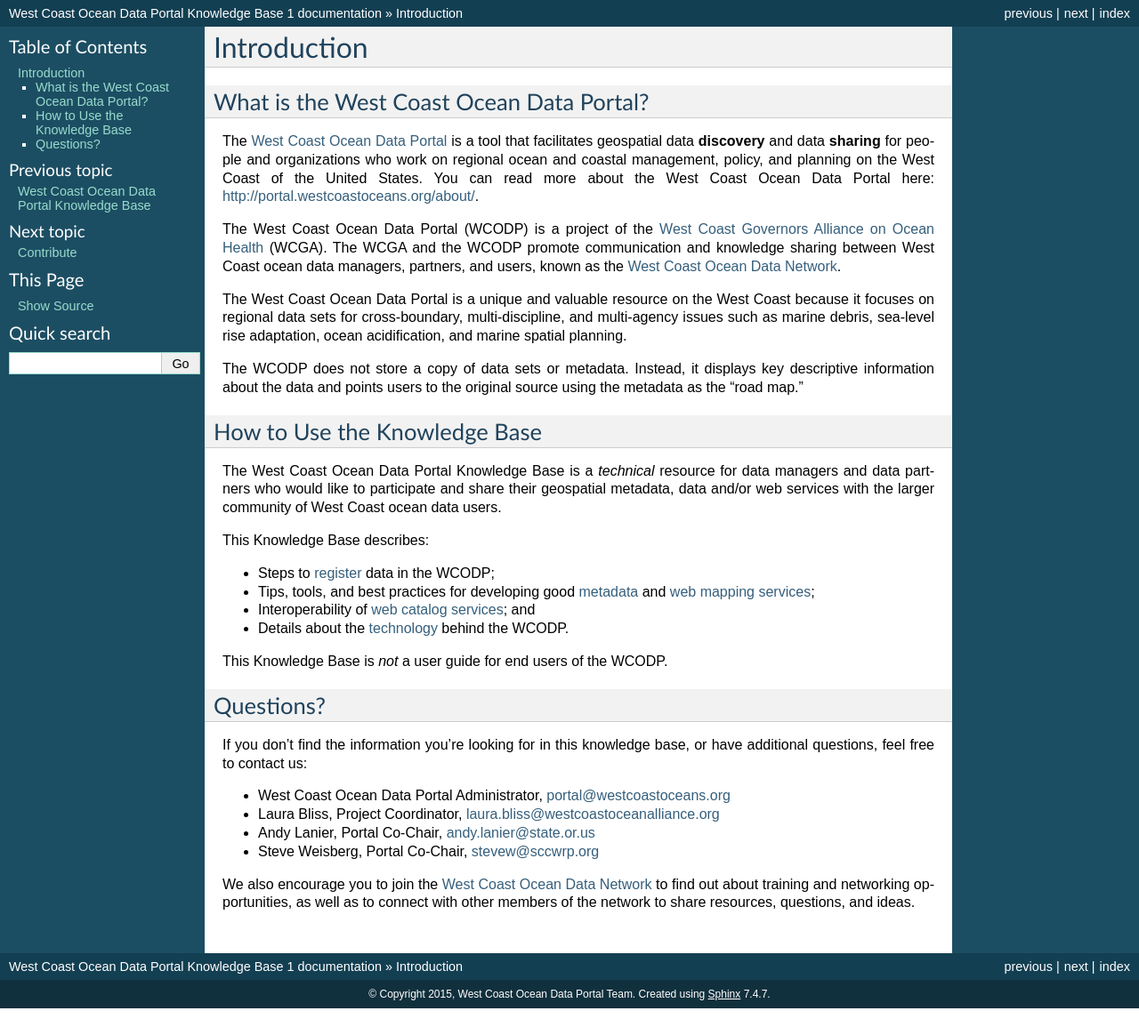
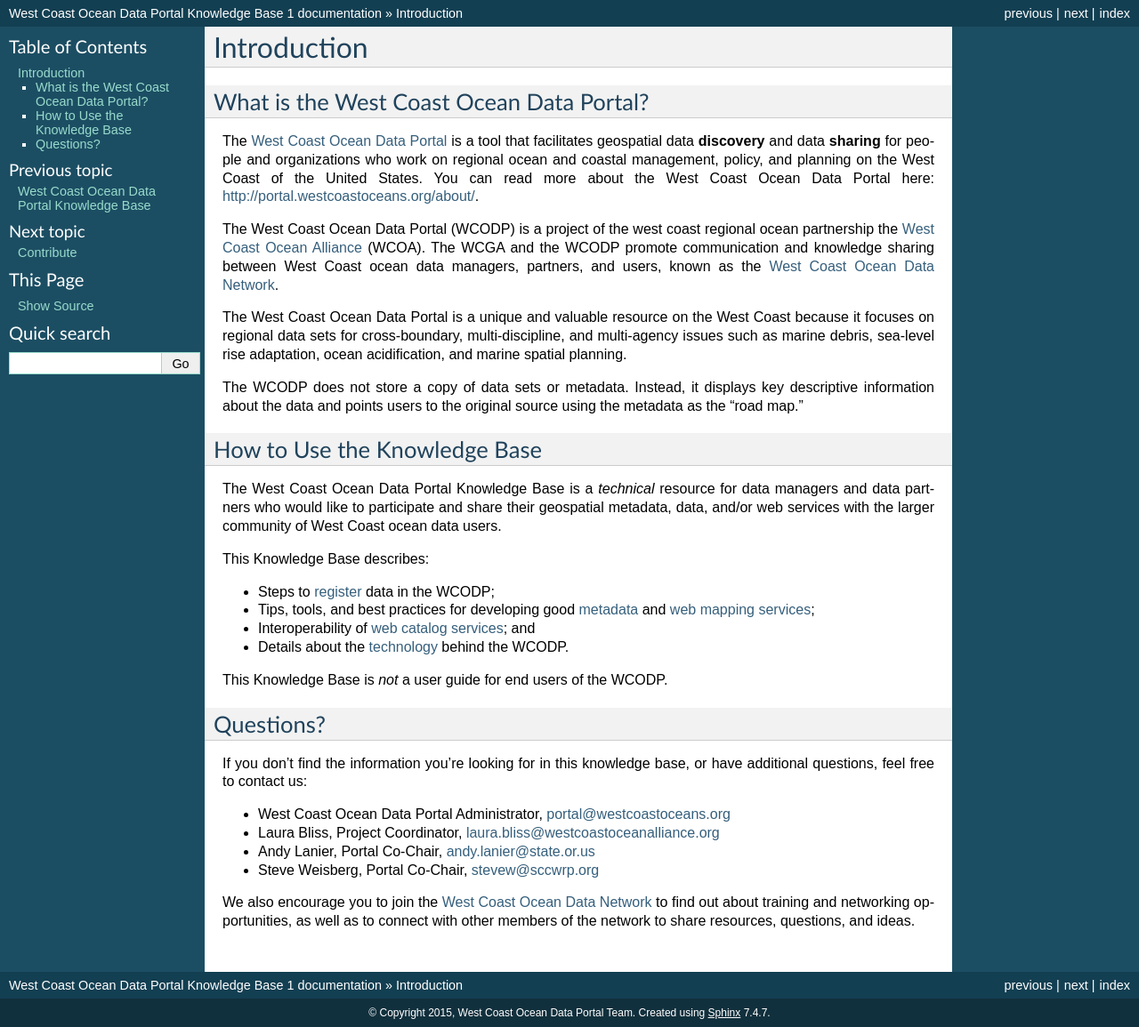
Before and after one commit to WCGA/knowledge-base, a Sphinx documentation site: the page built from docs/intro.rst, in a window 1280 px wide. Shown: the whole page at 89% size. Built offline with Sphinx 7.4.7, drawn with Linux system fonts in a browser that asks for light colours; before the commit the page ends 1134 px from its top, so only the background shows below that.

Commit message:
Update intro.rst

```diff
--- a/docs/intro.rst
+++ b/docs/intro.rst
@@ -6,7 +6,7 @@
 =========================================
 The `West Coast Ocean Data Portal <http://portal.westcoastoceans.org/>`_ is a tool that facilitates geospatial data **discovery** and data **sharing** for people and organizations who work on regional ocean and coastal management, policy, and planning on the West Coast of the United States. You can read more about the West Coast Ocean Data Portal here: http://portal.westcoastoceans.org/about/.
 
-The West Coast Ocean Data Portal (WCODP) is a project of the `West Coast Governors Alliance on Ocean Health <http://www.westcoastoceans.org/>`_ (WCGA). The WCGA and the WCODP promote communication and knowledge sharing between West Coast ocean data managers, partners, and users, known as the `West Coast Ocean Data Network <http://network.westcoastoceans.org/>`_.
+The West Coast Ocean Data Portal (WCODP) is a project of the west coast regional ocean partnership the `West Coast Ocean Alliance <https://www.westcoastoceanalliance.org/>`_ (WCOA). The WCGA and the WCODP promote communication and knowledge sharing between West Coast ocean data managers, partners, and users, known as the `West Coast Ocean Data Network <http://network.westcoastoceans.org/>`_.
 
 The West Coast Ocean Data Portal is a unique and valuable resource on the West Coast because it focuses on regional data sets for cross-boundary, multi-discipline, and multi-agency issues such as marine debris, sea-level rise adaptation, ocean acidification, and marine spatial planning.
 
@@ -14,7 +14,7 @@
 
 How to Use the Knowledge Base
 =============================
-The West Coast Ocean Data Portal Knowledge Base is a *technical* resource for data managers and data partners who would like to participate and share their geospatial metadata, data and/or web services with the larger community of West Coast ocean data users.
+The West Coast Ocean Data Portal Knowledge Base is a *technical* resource for data managers and data partners who would like to participate and share their geospatial metadata, data, and/or web services with the larger community of West Coast ocean data users.
 
 This Knowledge Base describes:
 
```
